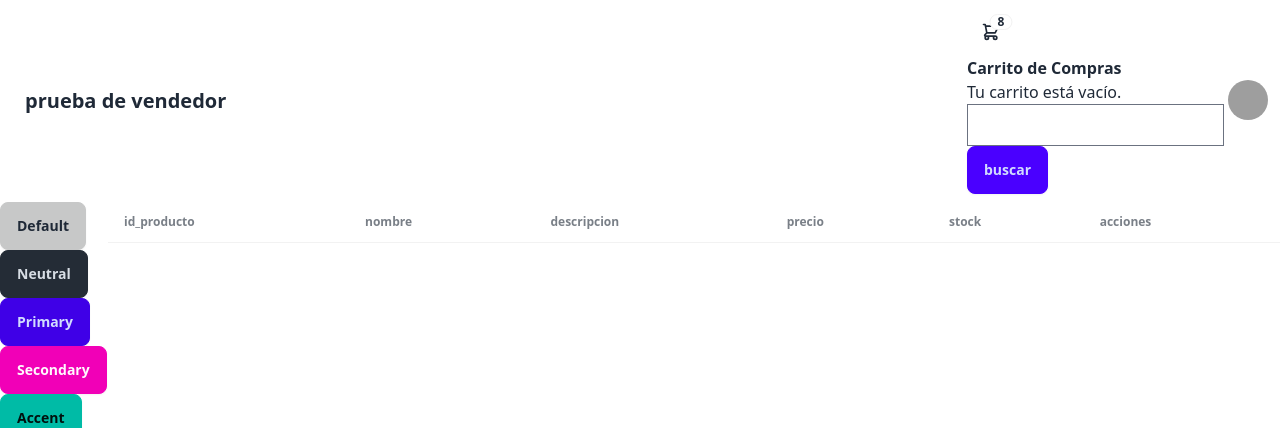
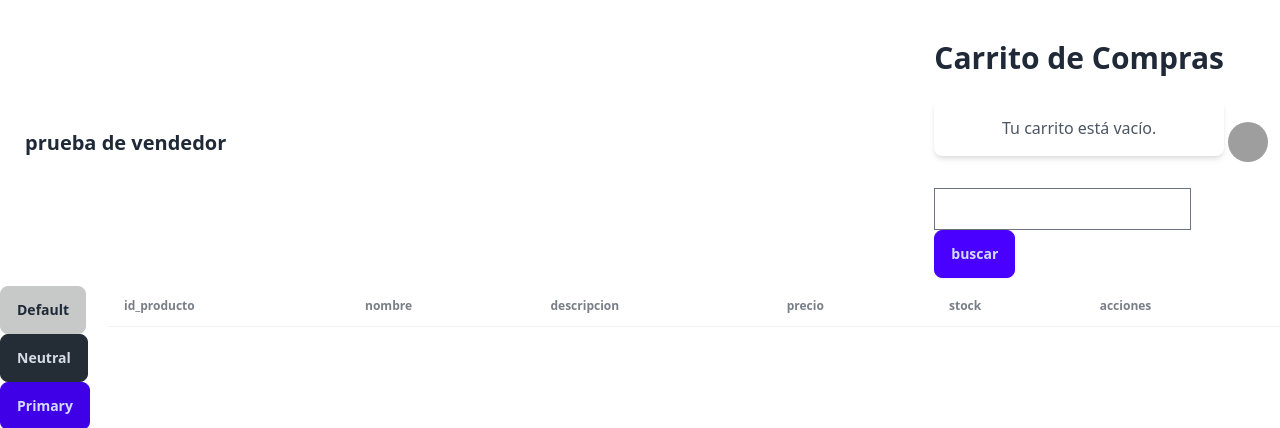
Before and after one commit to Yokoso-coding/Ferremas, a Django app: page /vendedor/inicioVendedor/ in a window 1280 px wide. Shown: the top 428 px of the page. Run offline with Django 5.2, Linux system fonts and the light colour scheme; data that the repository does not hold is empty; parts of the project's set-up code (start-up, migrations or seed data) failed here and were passed over; some libraries are stand-ins or nearby versions; grey boxes are pictures that could not be loaded.

Commit message:
correccion si

```diff
--- a/proyectoFerreteria/moduloVendedor/templates/inicioVendedor.html
+++ b/proyectoFerreteria/moduloVendedor/templates/inicioVendedor.html
@@ -18,17 +18,8 @@
         </div>
         <div class="flex-none">
           <div class="dropdown dropdown-end">
-            <div tabindex="0" role="button" class="btn btn-ghost btn-circle">
-              <div class="indicator">
-                <svg xmlns="http://www.w3.org/2000/svg" class="h-5 w-5" fill="none" viewBox="0 0 24 24"
-                  stroke="currentColor">
-                  <path stroke-linecap="round" stroke-linejoin="round" stroke-width="2"
-                    d="M3 3h2l.4 2M7 13h10l4-8H5.4M7 13L5.4 5M7 13l-2.293 2.293c-.63.63-.184 1.707.707 1.707H17m0 0a2 2 0 100 4 2 2 0 000-4zm-8 2a2 2 0 11-4 0 2 2 0 014 0z" />
-                </svg>
-                <span class="badge badge-sm indicator-item">8</span>
-              </div>
-            </div>
-            <div class="container mx-auto py-8">
+
+            <div class="container mx-auto py-8 flex-none">
               <h1 class="text-3xl font-bold mb-6 text-center">Carrito de Compras</h1>
               <div class="bg-white shadow-md rounded-lg p-4">
                 {% if carrito %}
@@ -55,6 +46,7 @@
                 {% endif %}
               </div>
             </div>
+
             <form method="GET">
               <div class="input-group">
                 <input type="text" aria-placeholder="buscar..." name="buscar" value="">
@@ -63,15 +55,6 @@
                 </div>
               </div>
             </form>
-            <div tabindex="0" class="mt-3 z-[1] card card-compact dropdown-content w-52 bg-base-100 shadow">
-              <div class="card-body">
-                <span class="font-bold text-lg">8 Items</span>
-                <span class="text-info">Subtotal: $999</span>
-                <div class="card-actions">
-                  <button class="btn btn-primary btn-block">View cart</button>
-                </div>
-              </div>
-            </div>
           </div>
           <div class="dropdown dropdown-end">
             <div tabindex="0" role="button" class="btn btn-ghost btn-circle avatar">
--- a/proyectoFerreteria/moduloVendedor/views.py
+++ b/proyectoFerreteria/moduloVendedor/views.py
@@ -1,11 +1,13 @@
 from django.shortcuts import render, redirect, get_object_or_404
-from .models import Producto
+from .models import Producto, Categoria
 from django.conf import settings
 from django.urls import reverse
+from transbank.webpay.webpay_plus.transaction import Transaction, WebpayOptions
 import uuid
 from datetime import datetime
 from django.db.models import Q
 # Create your views here.
+
 def vendedor(request):
     busqueda = request.GET.get("buscar")
     Productos = Producto.objects.all()
@@ -15,6 +17,26 @@ def vendedor(request):
             Q(nombre__icontains = busqueda)
         ).distinct()
     return render(request, 'inicioVendedor.html', {'Productos':Productos})
+
+def catalogo_productos(request):
+    search_query = request.GET.get('search', '')
+    category_id = request.GET.get('category', '')
+
+    # Filtrar productos por nombre
+    productos = Producto.objects.filter(nombre__icontains=search_query)
+
+    # Filtrar productos por categoría si se selecciona una
+    if category_id:
+        productos = productos.filter(categoria_id=category_id)
+
+    categorias = Categoria.objects.all()
+
+    context = {
+        'productos': productos,
+        'categorias': categorias,
+    }
+
+    return render(request, 'catalogo_productos.html', context)
 
 def agregar_al_carrito(request, producto_id):
     producto = get_object_or_404(Producto, id=producto_id)
@@ -34,7 +56,7 @@ def agregar_al_carrito(request, producto_id):
             pass
 
     request.session['carrito'] = carrito
-    return redirect('inicioVendedor')
+    return redirect('catalogo_productos')
 
 def reducir_cantidad(request, producto_id):
     carrito = request.session.get('carrito', {})
@@ -57,3 +79,43 @@ def ver_carrito(request):
     carrito = request.session.get('carrito', {})
     total = sum(float(item['precio']) * item['cantidad'] for item in carrito.values())
     return render(request, 'ver_carrito.html', {'carrito': carrito, 'total': total})
+
+
+def iniciar_pago(request):
+    carrito = request.session.get('carrito', {})
+    total = sum(float(item['precio']) * item['cantidad'] for item in carrito.values())
+
+    # Genera un identificador único para la transacción que no exceda 26 caracteres
+    buy_order = datetime.now().strftime('%Y%m%d%H%M%S') + str(uuid.uuid4().hex)[:10]
+    session_id = request.session.session_key
+    return_url = request.build_absolute_uri(reverse('confirmar_pago'))
+
+    commerce_code = settings.TRANSBANK_COMMERCE_CODE
+    api_key = settings.TRANSBANK_API_KEY
+    tx = Transaction(WebpayOptions(commerce_code, api_key, settings.TRANSBANK_ENVIRONMENT))
+
+    response = tx.create(buy_order, session_id, total, return_url)
+
+    return redirect(response['url'] + '?token_ws=' + response['token'])
+
+def confirmar_pago(request):
+    token = request.GET.get('token_ws')
+    commerce_code = settings.TRANSBANK_COMMERCE_CODE
+    api_key = settings.TRANSBANK_API_KEY
+    tx = Transaction(WebpayOptions(commerce_code, api_key, settings.TRANSBANK_ENVIRONMENT))
+    response = tx.commit(token)
+
+    if response['status'] == 'AUTHORIZED':
+        # Actualizar el stock de los productos
+        carrito = request.session.get('carrito', {})
+        for key, item in carrito.items():
+            producto = Producto.objects.get(id=key)
+            producto.stock -= item['cantidad']
+            producto.save()
+
+        # Vaciar el carrito después de la compra
+        request.session['carrito'] = {}
+
+        return render(request, 'pago_exitoso.html', {'response': response})
+    else:
+        return render(request, 'pago_fallido.html', {'response': response})
--- a/proyectoFerreteria/theme/static/css/dist/styles.css
+++ b/proyectoFerreteria/theme/static/css/dist/styles.css
@@ -2484,8 +2529,16 @@ html {
   margin-bottom: 0.5rem;
 }
 
+.mb-6 {
+  margin-bottom: 1.5rem;
+}
+
 .mt-3 {
   margin-top: 0.75rem;
+}
+
+.mt-4 {
+  margin-top: 1rem;
 }
 
 .flex {
@@ -2573,6 +2626,10 @@ html {
   border-radius: 9999px;
 }
 
+.rounded-lg {
+  border-radius: 0.5rem;
+}
+
 .bg-base-100 {
   --tw-bg-opacity: 1;
   background-color: var(--fallback-b1,oklch(var(--b1)/var(--tw-bg-opacity)));
@@ -2583,12 +2640,44 @@ html {
   background-color: rgb(249 250 251 / var(--tw-bg-opacity));
 }
 
+.bg-white {
+  --tw-bg-opacity: 1;
+  background-color: rgb(255 255 255 / var(--tw-bg-opacity));
+}
+
 .p-2 {
   padding: 0.5rem;
 }
 
+.p-4 {
+  padding: 1rem;
+}
+
+.py-2 {
+  padding-top: 0.5rem;
+  padding-bottom: 0.5rem;
+}
+
+.py-8 {
+  padding-top: 2rem;
+  padding-bottom: 2rem;
+}
+
+.text-center {
+  text-align: center;
+}
+
+.text-right {
+  text-align: right;
+}
+
 .font-serif {
   font-family: ui-serif, Georgia, Cambria, "Times New Roman", Times, serif;
+}
+
+.text-3xl {
+  font-size: 1.875rem;
+  line-height: 2.25rem;
 }
 
 .text-5xl {
@@ -2616,6 +2705,11 @@ html {
 
 .tracking-normal {
   letter-spacing: 0em;
+}
+
+.text-gray-600 {
+  --tw-text-opacity: 1;
+  color: rgb(75 85 99 / var(--tw-text-opacity));
 }
 
 .text-info {
@@ -2628,3 +2722,9 @@ html {
   --tw-shadow-colored: 0 1px 3px 0 var(--tw-shadow-color), 0 1px 2px -1px var(--tw-shadow-color);
   box-shadow: var(--tw-ring-offset-shadow, 0 0 #0000), var(--tw-ring-shadow, 0 0 #0000), var(--tw-shadow);
 }
+
+.shadow-md {
+  --tw-shadow: 0 4px 6px -1px rgb(0 0 0 / 0.1), 0 2px 4px -2px rgb(0 0 0 / 0.1);
+  --tw-shadow-colored: 0 4px 6px -1px var(--tw-shadow-color), 0 2px 4px -2px var(--tw-shadow-color);
+  box-shadow: var(--tw-ring-offset-shadow, 0 0 #0000), var(--tw-ring-shadow, 0 0 #0000), var(--tw-shadow);
+}
```
Also changed, not shown: other parts of proyectoFerreteria/theme/static/css/dist/styles.css (+45 -0 lines), proyectoFerreteria/proyectoFerreteria/settings.py (+11 -2 lines), proyectoFerreteria/moduloVendedor/migrations/0002_carrito_detallecarrito_ordenescompra.py (added).
